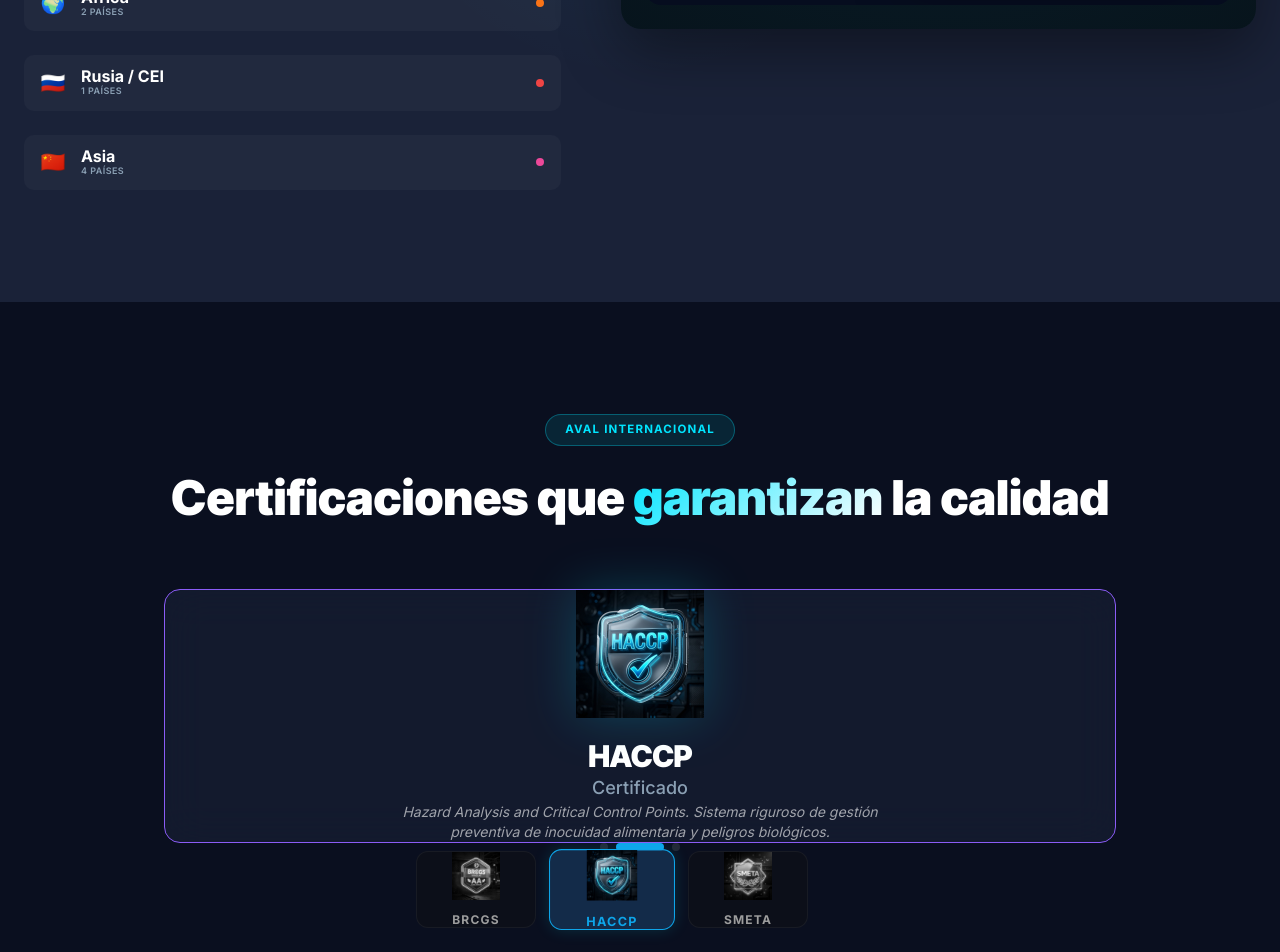
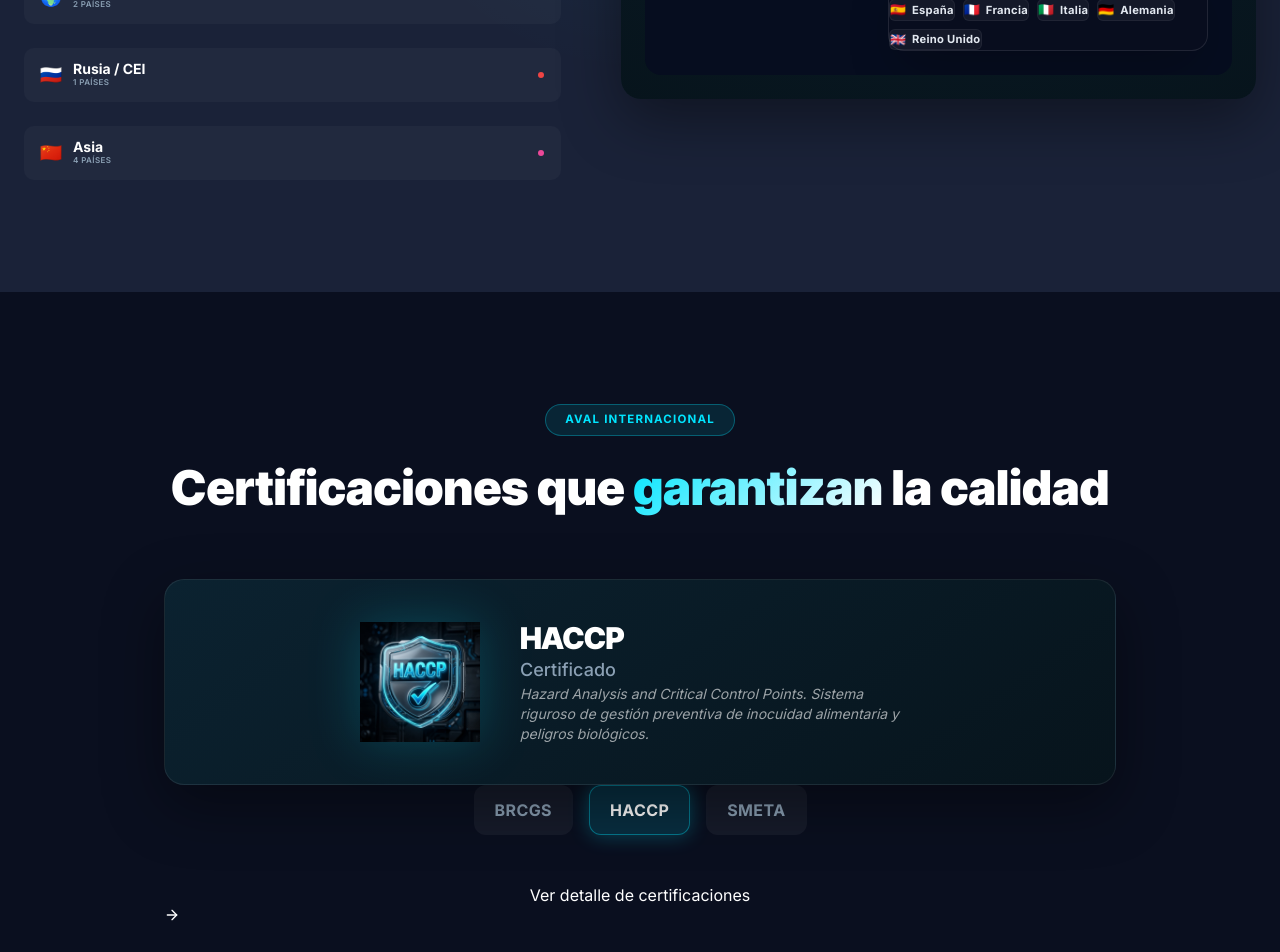
Before and after one commit to RODRIGOPIANTO/PeruFrost, a Next.js app: page / in a window 1280 px wide. Shown: the part 7140-8092 px from the top of the page. Built offline with nearby package versions, Linux system fonts and the light colour scheme.

Commit message:
style: apply advanced UI fixes to map lists and certification carousel row structures

```diff
--- a/components/CertificationCarousel.tsx
+++ b/components/CertificationCarousel.tsx
@@ -21,80 +21,79 @@ export default function CertificationCarousel() {
 
   return (
     <div className="w-full">
-      {/* Auto-rotating spotlight */}
+      {/* Cert Card */}
       <div
-        className="relative mb-10"
+        className="relative"
         onMouseEnter={() => setPaused(true)}
         onMouseLeave={() => setPaused(false)}
       >
         <AnimatePresence mode="wait">
           <motion.div
             key={activeCert.id}
-            initial={{ opacity: 0, scale: 0.95 }}
-            animate={{ opacity: 1, scale: 1 }}
-            exit={{ opacity: 0, scale: 1.05 }}
-            transition={{ duration: 0.5, ease: "easeOut" }}
-            className="glass-card p-10 lg:p-12 text-center min-h-[200px] flex flex-col items-center justify-center gap-5 border-t-4"
-            style={{ borderColor: activeCert.color }}
+            initial={{ opacity: 0, y: 15 }}
+            animate={{ opacity: 1, y: 0 }}
+            exit={{ opacity: 0, y: -15 }}
+            transition={{ duration: 0.4, ease: "easeOut" }}
+            style={{
+              borderRadius: '20px',
+              padding: '40px',
+              background: 'linear-gradient(145deg, #0b2230, #07141c)',
+              border: '1px solid rgba(255,255,255,0.08)',
+              boxShadow: '0 20px 60px rgba(0,0,0,0.4)',
+              marginTop: '20px'
+            }}
           >
-            <div className="relative w-24 h-24 md:w-32 md:h-32 drop-shadow-[0_0_25px_rgba(0,229,255,0.2)]">
+            <div className="flex flex-col md:flex-row items-center justify-center gap-8 md:gap-10">
+              {/* Imagen (Protagonista) */}
+              <div
+                className="relative flex-shrink-0 drop-shadow-[0_0_25px_rgba(0,229,255,0.2)]"
+                style={{ width: '120px', height: '120px' }}
+              >
                 {(activeCert as any).imagen ? (
                   <Image src={(activeCert as any).imagen} alt={activeCert.nombre} fill className="object-contain" />
                 ) : (
-                <span className="text-6xl drop-shadow-xl flex h-full w-full justify-center items-center">{activeCert.emoji}</span>
+                  <span className="text-6xl flex h-full w-full justify-center items-center">{activeCert.emoji}</span>
                 )}
               </div>
-            <div>
+
+              {/* Texto */}
+              <div className="text-center md:text-left md:max-w-[400px]">
                 <h3 className="text-2xl lg:text-3xl font-black text-white mb-2 font-tight tracking-tight uppercase">
                   {activeCert.nombre}
                   {activeCert.nivel && <span className="text-[#0ea5e9] ml-3 text-xl">{activeCert.nivel}</span>}
                 </h3>
                 <p className="text-[#8BA0B4] text-lg font-medium">{activeCert.subtitulo}</p>
-              <p className="text-white/60 text-sm mt-4 italic max-w-lg mx-auto">{activeCert.descripcion}</p>
+                <p className="text-white/60 text-sm mt-3 italic">{activeCert.descripcion}</p>
+              </div>
             </div>
           </motion.div>
         </AnimatePresence>
-
-        {/* Progress dots */}
-        <div className="flex justify-center gap-2 mt-8">
-          {certificaciones.map((_, i) => (
-            <button
-              key={i}
-              onClick={() => { setActive(i); setPaused(true); }}
-              className={`h-2 rounded-full transition-all duration-500 ${
-                i === active ? 'w-12 bg-[#0ea5e9]' : 'w-2 bg-white/10 hover:bg-white/30'
-              }`}
-            />
-          ))}
-        </div>
       </div>
 
-      {/* Static flex buttons - fully centered */}
-      <div className="flex flex-wrap justify-center gap-4 max-w-4xl mx-auto">
-        {certificaciones.map((cert, i) => (
+      {/* Tabs bien hechos */}
+      <div className="mt-[30px] flex flex-wrap justify-center gap-4">
+        {certificaciones.map((cert, i) => {
+          const isActive = i === active;
+          return (
             <button
               key={cert.id}
               onClick={() => { setActive(i); setPaused(true); }}
-            className={`p-4 rounded-xl flex flex-col items-center gap-3 transition-all duration-300 border min-w-[120px] ${
-              i === active
-              ? 'bg-[#163354]/80 border-[#0ea5e9] shadow-[0_0_15px_rgba(0,229,255,0.15)] scale-105 z-10'
-              : 'bg-[#0A0F1F]/40 border-white/5 grayscale hover:grayscale-0 hover:border-white/20'
-            }`}
+              className="transition-all duration-300 font-bold tracking-wide"
+              style={{
+                padding: '12px 20px',
+                borderRadius: '12px',
+                background: isActive ? 'rgba(0,229,255,0.15)' : 'rgba(255,255,255,0.05)',
+                border: isActive ? '1px solid rgba(0,229,255,0.4)' : '1px solid transparent',
+                color: isActive ? '#fff' : '#8BA0B4',
+                boxShadow: isActive ? '0 0 20px rgba(0,229,255,0.3)' : 'none',
+              }}
+              onMouseEnter={(e) => { if (!isActive) { e.currentTarget.style.color = '#fff'; e.currentTarget.style.background = 'rgba(255,255,255,0.1)'; } }}
+              onMouseLeave={(e) => { if (!isActive) { e.currentTarget.style.color = '#8BA0B4'; e.currentTarget.style.background = 'rgba(255,255,255,0.05)'; } }}
             >
-            <div className="relative w-12 h-12">
-              {(cert as any).imagen ? (
-                <Image src={(cert as any).imagen} alt={cert.nombre} fill className="object-contain" />
-              ) : (
-                <span className="text-2xl flex h-full w-full justify-center items-center">{cert.emoji}</span>
-              )}
-            </div>
-            <span className={`text-[10px] sm:text-xs font-black uppercase tracking-widest text-center leading-tight ${
-              i === active ? 'text-[#0ea5e9]' : 'text-[#8BA0B4]'
-            }`}>
               {cert.nombre}
-            </span>
             </button>
-        ))}
+          );
+        })}
       </div>
     </div>
   );
--- a/components/InteractiveGlobe.tsx
+++ b/components/InteractiveGlobe.tsx
@@ -224,21 +224,21 @@ export default function InteractiveGlobe() {
                   onMouseEnter={(e) => { if (!isActive) e.currentTarget.style.background = 'rgba(0, 229, 255, 0.08)' }}
                   onMouseLeave={(e) => { if (!isActive) e.currentTarget.style.background = 'rgba(255, 255, 255, 0.03)' }}
                 >
-                  <div className="flex items-center gap-4 min-w-0">
-                    <span className="text-xl w-6 flex justify-center items-center flex-shrink-0" style={{ fontFamily: 'Segoe UI Emoji, Apple Color Emoji, sans-serif' }}>
+                  <div className="flex items-center gap-3 min-w-0">
+                    <span className="text-lg w-5 flex justify-center items-center flex-shrink-0" style={{ fontFamily: 'Segoe UI Emoji, Apple Color Emoji, sans-serif' }}>
                       {region.emoji}
                     </span>
                     <div className="min-w-0">
-                      <p className={`font-bold text-base leading-none mb-1 truncate ${isActive ? 'text-[#00e5ff]' : 'text-white'}`}>
+                      <p className={`font-bold text-sm leading-none mb-1 truncate ${isActive ? 'text-[#00e5ff]' : 'text-white'}`}>
                         {region.nombre}
                       </p>
-                      <p className="text-[9px] text-[#8BA0B4] uppercase tracking-wider font-semibold truncate">
+                      <p className="text-[8px] text-[#8BA0B4] uppercase tracking-wider font-semibold truncate">
                         {region.totalPaises} {lang === 'es' ? 'Países' : 'Countries'}
                       </p>
                     </div>
                   </div>
                   <div
-                    className={`w-2 h-2 rounded-full flex-shrink-0 transition-all duration-300 ${isActive ? 'shadow-[0_0_10px_currentColor]' : ''}`}
+                    className={`w-1.5 h-1.5 rounded-full flex-shrink-0 transition-all duration-300 ${isActive ? 'shadow-[0_0_10px_currentColor]' : ''}`}
                     style={{ backgroundColor: region.color, color: region.color }}
                   />
                 </button>
@@ -257,7 +257,7 @@ export default function InteractiveGlobe() {
             boxShadow: '0 20px 60px rgba(0,0,0,0.4)'
           }}
         >
-          <div className="relative w-full min-h-[400px] flex items-center justify-center overflow-hidden bg-[#060d1f]" style={{ borderRadius: '16px' }}>
+          <div className="relative w-full min-h-[450px] lg:min-h-[550px] flex items-center justify-center overflow-hidden bg-[#060d1f]" style={{ borderRadius: '16px' }}>
             <WorldMap activeId={activeRegion} onSelect={setActiveRegion} />
 
             <AnimatePresence>
```
Lines whose indentation alone changed are shown as unchanged.
